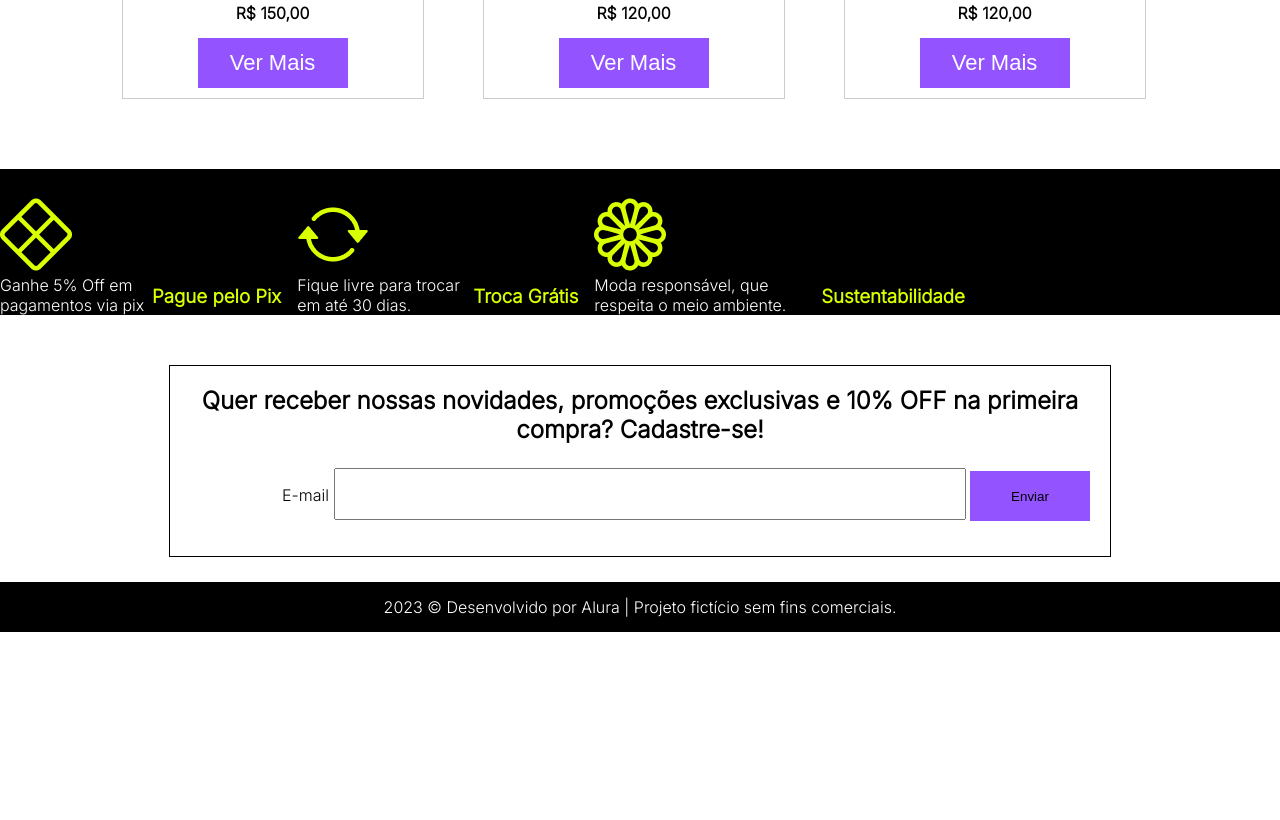
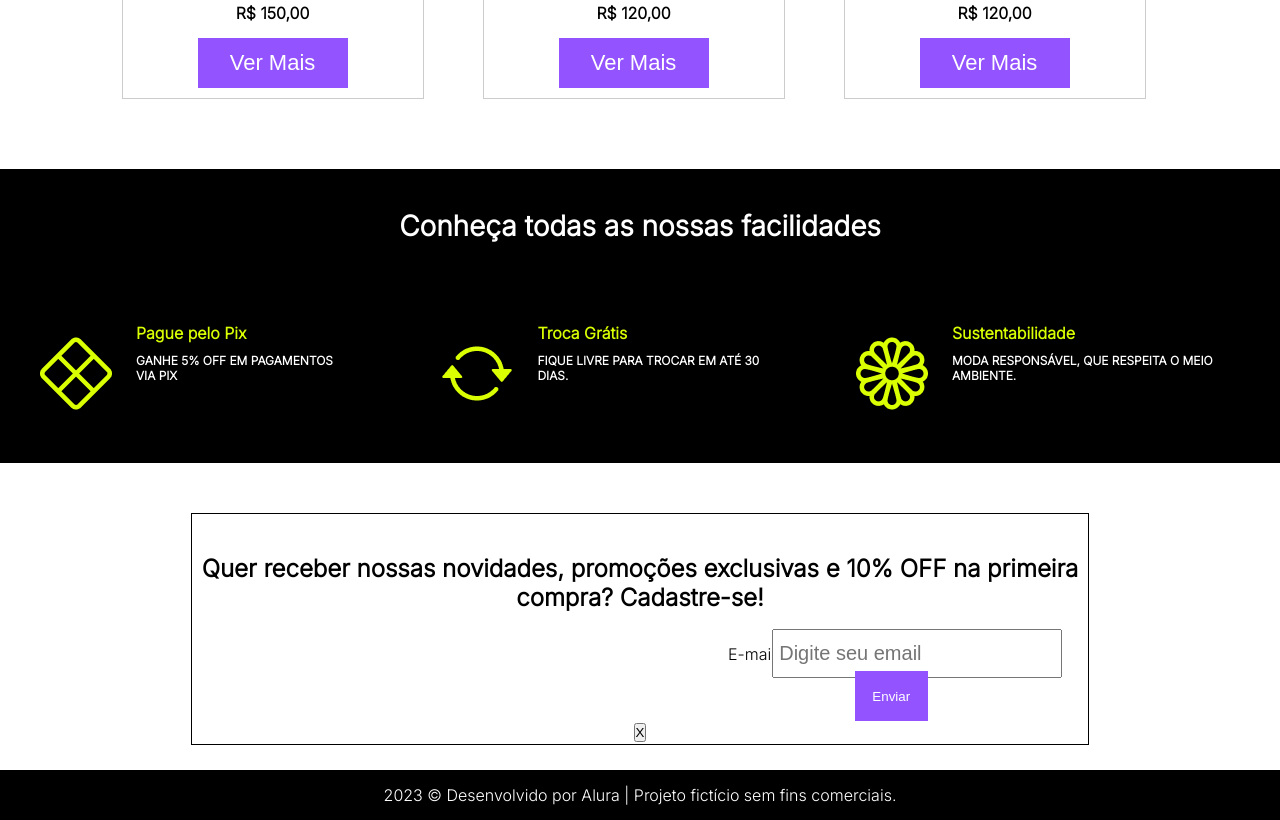
Before and after one commit to robson-haaland/challenge, a website: page index.html in a window 1280 px wide. Shown: the part 1975-2795 px from the top of the page. Before the commit the page ends 2607 px from the top, so only its background shows below. Drawn offline with nearby package versions, Linux system fonts and the light colour scheme.

Commit message:
Add files via upload

```diff
--- a/index.html
+++ b/index.html
@@ -172,15 +172,16 @@
             </ul>
 
          </section>
-
+         <div class="modal">
          <div class="conteudo">
             <h2 class="conteudo_texto">Quer receber nossas novidades, promoções exclusivas e 10% OFF na primeira compra? Cadastre-se!</h2>
             <form>
                 <label for="name">E-mail</label>
-                <input type="email" name="email" required class="contato_email">
+                <input type="email" name="email" required placeholder="Digite seu email" class="contato_email">
                 <button type="submit" class="conteudo_botao">Enviar</button>
             </form>
-
+            <button type="button" class="btn close">X</button>
+            </div>
          </div>
 
          <footer class="rodapé">
--- a/styles.css
+++ b/styles.css
@@ -5,6 +5,7 @@
 @import url("styles/redes-sociais.css");
 @import url("styles/conteudo.css");
 @import url("styles/rodapé.css");
+@import url("styles/modal.css");
 @import url("https://fonts.googleapis.com/css2?family=Inter:wght@300&display=swap");
 
 :root {
--- a/styles/conteudo.css
+++ b/styles/conteudo.css
@@ -1,11 +1,12 @@
 .conteudo{
- width: 900px;
+ width: 70%;
  height: 150px;
  background-color: var(--branco-principal);
  border: 1px solid var(--preto-principal);
  padding: 20px;
  text-align: center;
- margin: auto;
+ margin: 4.094rem auto;
+ padding: 40px 0;
  font-family: var(--fonte-principal);
  font-size: 16px;
  margin-top: 50px;
@@ -20,19 +21,26 @@
 }
 
 .contato_email{
-    min-width: 38rem;
-    min-height: 3rem;
+
     font-size: 20px;
     padding-left: 20px;
     color: var(--terciaria1);
+    padding: .3rem;
+    width: 70%;
+    margin: -7px;
+    line-height: 2.2rem;
+}
 
+.conteudo div{
+    display: flex;
+    justify-content: center;
 }
 
 .conteudo_botao{
+    padding: 1.1rem;
     background-color: var(--terciaria1);
+    color: var(--branco-principal);
     border: none;
-    width: 120px;
-    height: 50px;
-    align-items: end;
+
 
 }
--- a/styles/redes-sociais.css
+++ b/styles/redes-sociais.css
@@ -1,16 +1,39 @@
 .redes-sociais{
     background-color: var(--preto-principal);
+    justify-items: center;
 
 }
 
 .redes_titulo{
  color: var(--secundaria1);
- float: right;
  font-family: var(--fonte-principal);
- margin-top: 10px;
+ padding-bottom: 0.625rem;
+ font-size: 16px;
+
 
 }
 
 .rede_texto{
     color: var(--branco-principal);
+    font-size: 12px;
+    margin-bottom: 40px;
+    gap: 30px;
+    text-transform: uppercase;
+    font-weight: 700;
 }
+
+.redes_img{
+    display: flex;
+    gap: 24px;
+   align-items: center;
+   padding: 2.5rem;
+}
+
+
+.redes_descriçao{
+    color: var(--branco-principal);
+    font-size: 28px;
+    font-family: var(--fonte-principal);
+    text-align: center;
+    padding: 2.5rem;
+}
```
Also changed, not shown: styles/modal.css (added).
